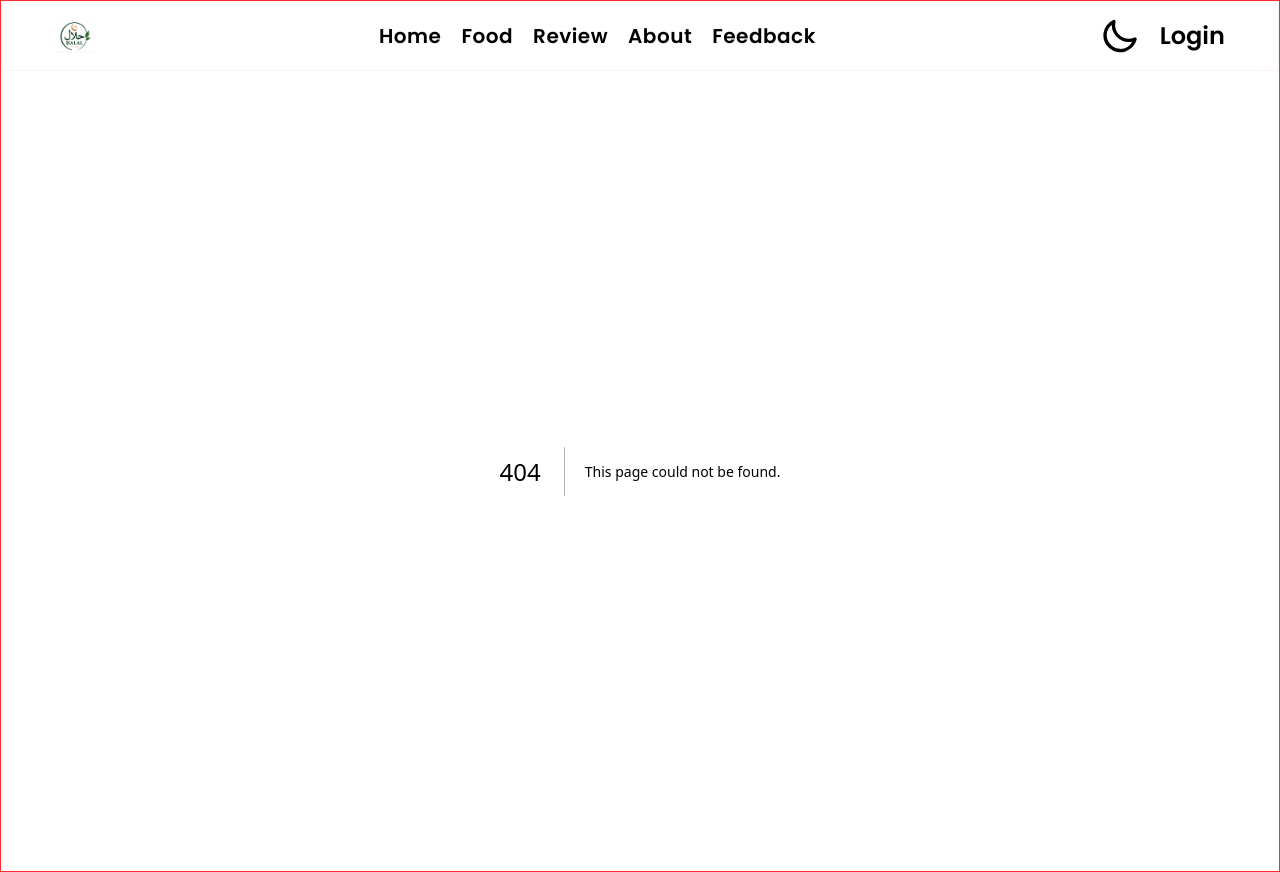
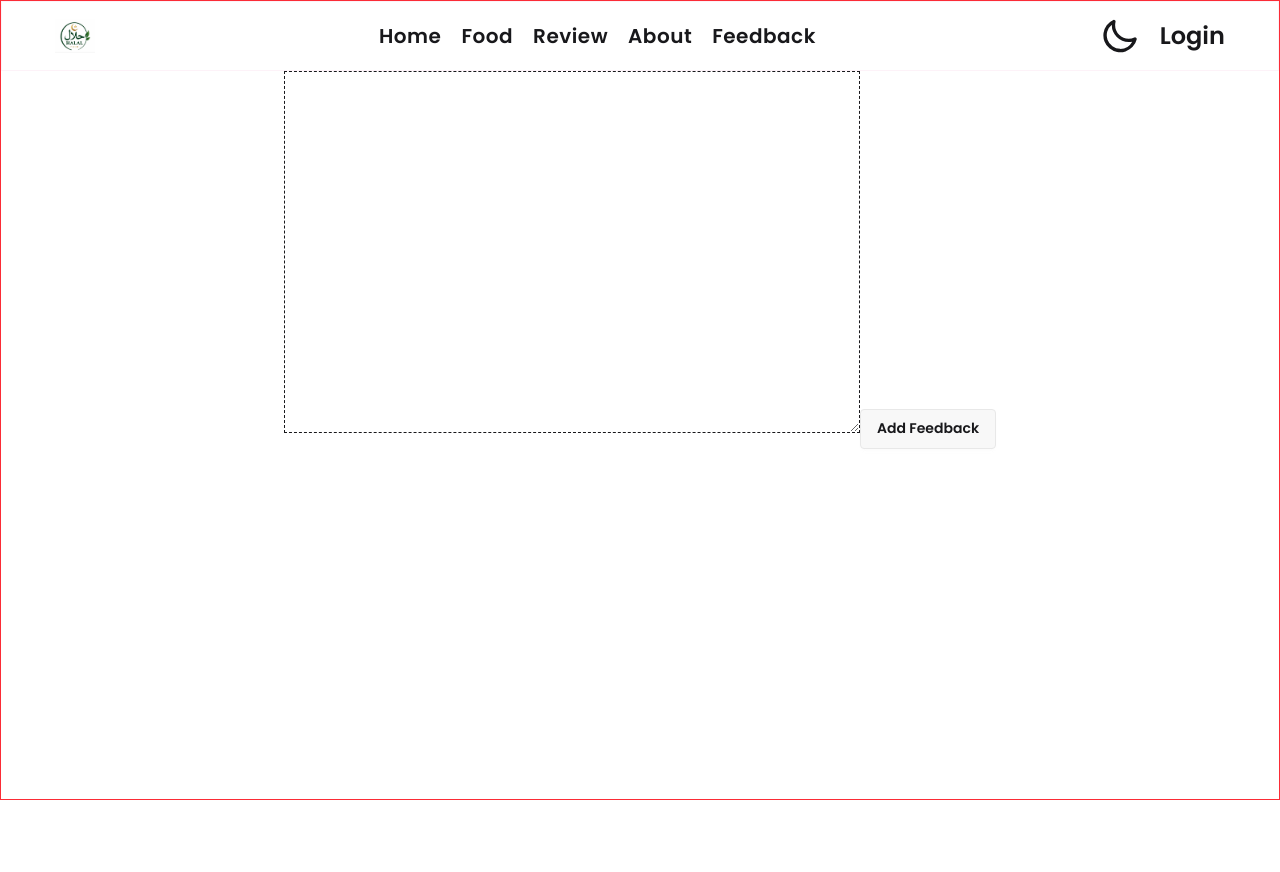
Before and after one commit to AtherHussenMurad81/halal-shob, a Next.js app: page /feedback/add in a window 1280 px wide. Before the commit this address had no page. After the commit the page ends 800 px from the top, so only its background shows below. Built offline with nearby package versions, Linux system fonts and the light colour scheme.

Commit message:
feedback form created

```diff
--- a/src/app/api/feedback/[id]/route.js
+++ b/src/app/api/feedback/[id]/route.js
@@ -49,6 +49,7 @@ export async function PATCH(req, { params }) {
   const query = { _id: new ObjectId(id) };
 
   const newData = {
+
     $set: {
       message,
     },
--- /dev/null
+++ b/src/app/feedback/add/page.jsx
@@ -0,0 +1,12 @@
+import FeedbackForm from "@/components/FeedbackForm";
+import React from "react";
+
+const Add_Feedback = () => {
+  return (
+    <div>
+      <FeedbackForm />
+    </div>
+  );
+};
+
+export default Add_Feedback;
--- a/src/app/feedback/page.jsx
+++ b/src/app/feedback/page.jsx
@@ -1,7 +1,36 @@
+// "use client";
+import FeedbackCard from "@/components/FeedbackCard";
+import Link from "next/link";
 import React from "react";
 
-const Feedback = () => {
-  return <div>Feedback page</div>;
+export const metadata = {
+  title: "Feedback",
+};
+
+const getFeedback = async () => {
+  const res = await fetch(`http://localhost:3000/api/feedback`);
+  return await res.json();
+};
+
+const Feedback = async () => {
+  const feedback = await getFeedback();
+  console.log(feedback);
+
+  return (
+    <div className="max-w">
+      <h2 className="text-2xl font-bold text-center">
+        Total {feedback.length} found
+      </h2>
+      <Link className="btn my-5" href={"/feedback/add"}>
+        Add Feedback
+      </Link>
+      <div className="my-3 space-y-5">
+        {feedback.map((fd) => (
+          <FeedbackCard key={fd._id} feedback={fd} />
+        ))}
+      </div>
+    </div>
+  );
 };
 
 export default Feedback;
--- /dev/null
+++ b/src/components/FeedbackCard.jsx
@@ -0,0 +1,32 @@
+"use client";
+import React from "react";
+
+const FeedbackCard = ({ feedback, onUpdate, onDelete }) => {
+  return (
+    <div className=" mx-auto bg-white shadow-md rounded-2xl p-5 border border-gray-200 hover:shadow-lg transition">
+      <p className="text-gray-800 text-base mb-2">{feedback.message}</p>
+
+      <small className="text-gray-500 text-sm">
+        {new Date(feedback.date).toLocaleString()}
+      </small>
+
+      <div className="flex gap-3 mt-4">
+        <button
+          onClick={() => onUpdate(feedback)}
+          className="px-4 py-1.5 text-sm font-medium text-white bg-blue-500 rounded-lg hover:bg-blue-600 transition"
+        >
+          Update
+        </button>
+
+        <button
+          onClick={() => onDelete(feedback._id)}
+          className="px-4 py-1.5 text-sm font-medium text-white bg-red-500 rounded-lg hover:bg-red-600 transition"
+        >
+          Delete
+        </button>
+      </div>
+    </div>
+  );
+};
+
+export default FeedbackCard;
--- /dev/null
+++ b/src/components/FeedbackForm.jsx
@@ -0,0 +1,44 @@
+// import React from 'react';
+"use client";
+
+import { useRouter } from "next/navigation";
+
+const FeedbackForm = () => {
+  const router = useRouter();
+  const handelSubmit = async (e) => {
+    e.preventDefault();
+
+    const message = e.target.message.value;
+    const res = await fetch(`http://localhost:3000/api/feedback`, {
+      method: "POST",
+      headers: {
+        "Content-Type": "application/json",
+      },
+      body: JSON.stringify({
+        message,
+      }),
+    });
+    const data = await res.json();
+    if (data.insertedId) {
+      alert("found");
+      router.push("/feedback");
+    }
+  };
+
+  return (
+    <div>
+      <form onSubmit={handelSubmit} className="items-center text-center">
+        <textarea
+          className="w-xl border border-dashed"
+          name="message"
+          id=""
+          cols={"30"}
+          rows={"15"}
+        ></textarea>
+        <button className="btn">Add Feedback</button>
+      </form>
+    </div>
+  );
+};
+
+export default FeedbackForm;
```
